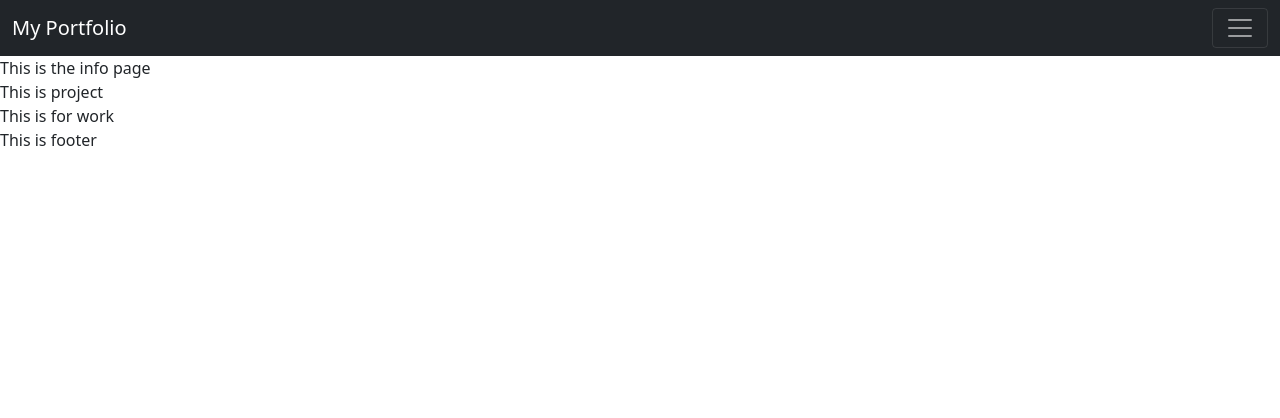
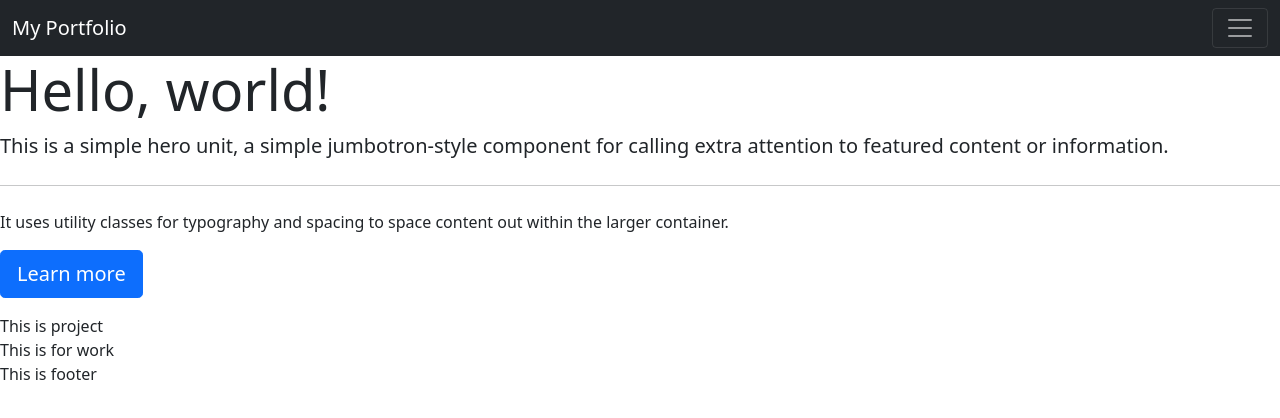
Before and after one commit to adetoroe787/persoal-porfolio-page, a plain HTML site: page index.html in a window 1280 px wide. Drawn offline with nearby package versions, Linux system fonts and the light colour scheme.

Commit message:
Another one

```diff
--- a/index.html
+++ b/index.html
@@ -43,7 +43,15 @@
                   </nav>
 
         </div>
-        <div id="info-Page">This is the info page</div>
+        <div id="info-Page"><div class="jumbotron">
+            <h1 class="display-4">Hello, world!</h1>
+            <p class="lead">This is a simple hero unit, a simple jumbotron-style component for calling extra attention to featured content or information.</p>
+            <hr class="my-4">
+            <p>It uses utility classes for typography and spacing to space content out within the larger container.</p>
+            <p class="lead">
+              <a class="btn btn-primary btn-lg" href="#" role="button">Learn more</a>
+            </p>
+          </div></div>
         <div id="project">This is project</div>
         <div id="worktogether">This is for work</div>
         <div id="footer">This is footer</div>
```
